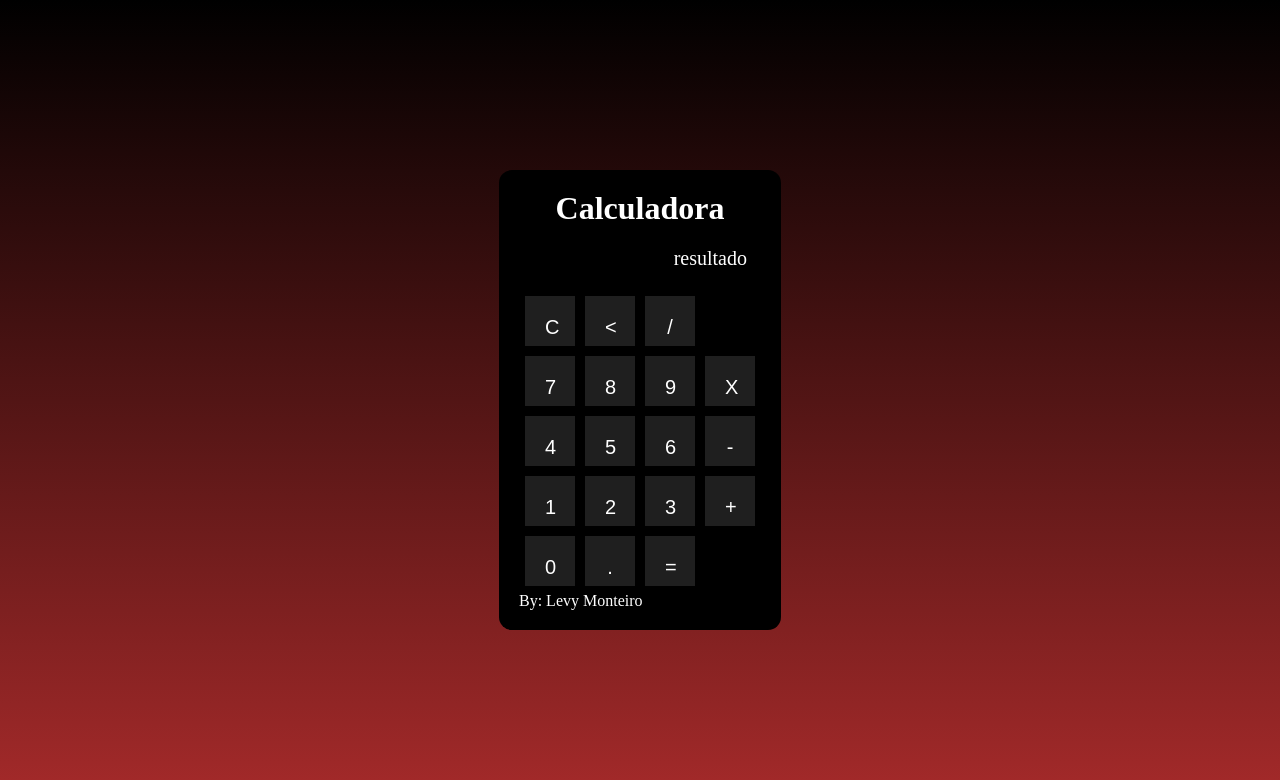
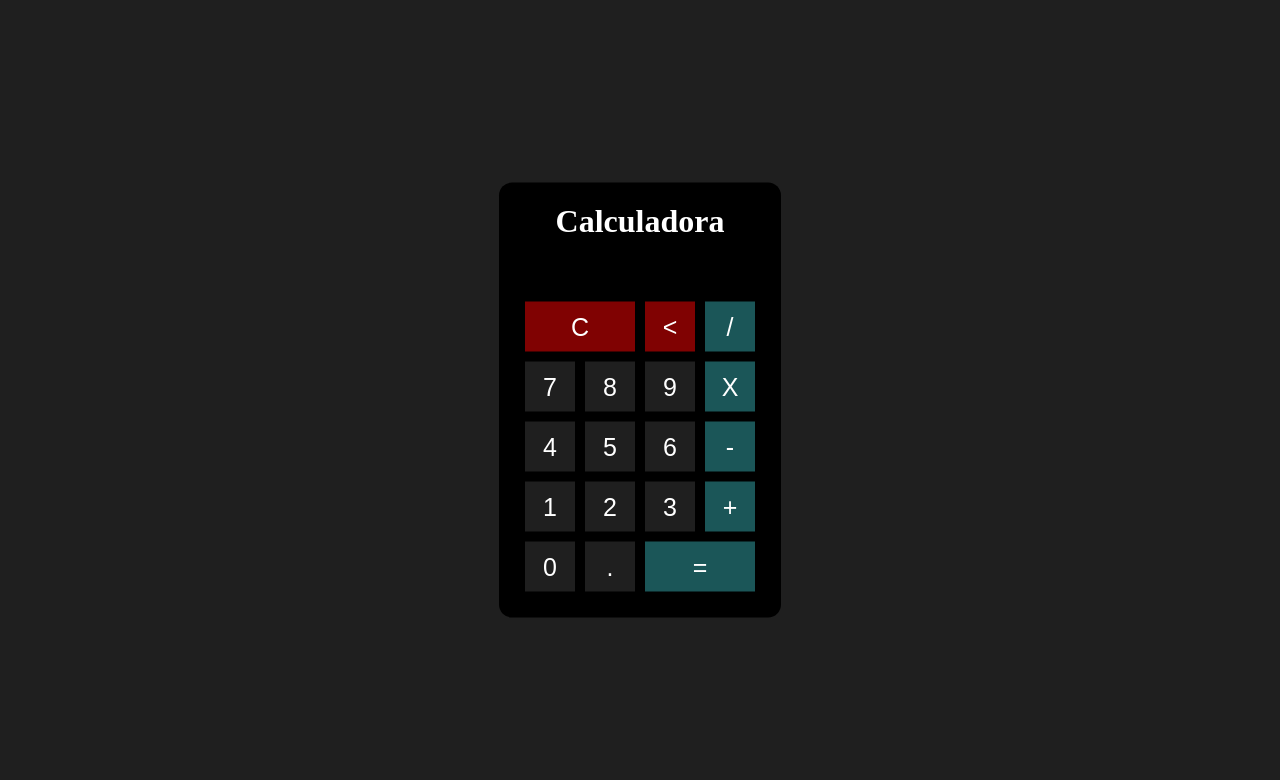
Before and after one commit to LevyMonteiro/calculadora, a plain HTML site: page index.html in a window 1280 px wide. Drawn offline with Linux system fonts and the light colour scheme.

Commit message:
alteração no css(cores dos botes & span

```diff
--- a/index.html
+++ b/index.html
@@ -6,45 +6,45 @@
     <meta name="viewport" content="width=device-width, initial-scale=1.0">
     <title>Calculadora</title>
     <link rel="stylesheet" href="./style.css">
+    <script type="text/javascript" src="./index.js" defer></script>
 </head>
 <body>
     <div id="container">
         <div id="calculadora">
-            <h1>Calculadora</h1>
             <table>
-                <p id="resultado">resultado</p>
+                <h1>Calculadora</h1>
+                <p id="resultado"></p>
                 <tr>
-                    <td><button rowspan="2" class="button" onclick="">C</button></td>
-                    <td><button class="button" onclick="">&lt;</button></td>
-                    <td><button class="button" onclick="">/</button></td>
+                    <td colspan="2"><button id="buttonc" style="width: 110px;" class="button" onclick="">C</button></td>
+                    <td><button id="buttondel" class="button" onclick="">&lt;</button></td>
+                    <td><button  style="background-color: rgb(27, 86, 88);" class="button" onclick="">/</button></td>
                 </tr>
 
                 <tr>
                     <td><button class="button" onclick="">7</button></td>
                     <td><button class="button" onclick="">8</button></td>
                     <td><button class="button" onclick="">9</button></td>
-                    <td><button class="button" onclick="">X</button></td>
+                    <td><button style="background-color: rgb(27, 86, 88);" class="button" onclick="">X</button></td>
                 </tr>
                 <tr>
                     <td><button class="button" onclick="">4</button></td>
                     <td><button class="button" onclick="">5</button></td>
                     <td><button class="button" onclick="">6</button></td>
-                    <td><button class="button" onclick="">-</button></td>
+                    <td><button style="background-color: rgb(27, 86, 88);" class="button" onclick="">-</button></td>
                 </tr>
                 <tr>
                     <td><button class="button" onclick="">1</button></td>
                     <td><button class="button" onclick="">2</button></td>
                     <td><button class="button" onclick="">3</button></td>
-                    <td><button class="button" onclick="">+</button></td>
+                    <td><button style="background-color: rgb(27, 86, 88);" class="button" onclick="">+</button></td>
                 </tr>
                 <tr>
                     <td><button class="button" onclick="">0</button></td>
                     <td><button class="button" onclick="">.</button></td>
-                    <td><button colspas="2" class="button" onclick="">=</button></td>
+                    <td colspan="2"><button style="width: 110px; background-color: rgb(27, 86, 88);" class="button" onclick="">=</button></td>
                 </tr>
             </table>
 
-            <tfoot>By: Levy Monteiro</tfoot>
         </div>
     </div>
     </body>
--- /dev/null
+++ b/index.js
@@ -0,0 +1,7 @@
+const resultado = document.querySelector("#resultado")
+const buttonc = document.querySelector("#buttonc")
+function ac () {
+    if (resultado.value == "") {
+        buttonc.innerHTML = "AC";
+    }
+}
--- a/style.css
+++ b/style.css
@@ -1,11 +1,12 @@
 * {
+    border: 0;
     margin: 0;
     box-sizing: border-box;
 }
 
 #container {
     height: 100vh;
-    background-image: linear-gradient(black, brown);
+    background-color:rgb(31, 31, 31);
 }
 
 #calculadora {
@@ -20,13 +21,13 @@
 }
 
 .button {
+    padding: 0;
     height: 50px;
     width: 50px;
-    padding: 20px;
-    font-size: 20px;
+    font-size: 25px;
     margin: 3px;
     background-color: rgb(31, 31, 31);
-    border: 0;
+    border: none;
     color: white;
 }
 
@@ -36,14 +37,22 @@
 }
 
 #resultado {
-    padding: 17px;
-    width: 100%;
-    font-size: 20px;
+    padding: 10px;
+    border: 0;
+    width: 230px;
+    height: 50px;
+    font-size: 25px;
     text-align: right;
     background-color: black;
     margin: 3px;
+    margin-left: 6px;
 }
 
-h1 {
+h1  {
     text-align: center;
 }
+
+#buttonc, #buttondel {
+    background-color:rgba(255, 4, 4, 0.5) ;
+
+}
```
